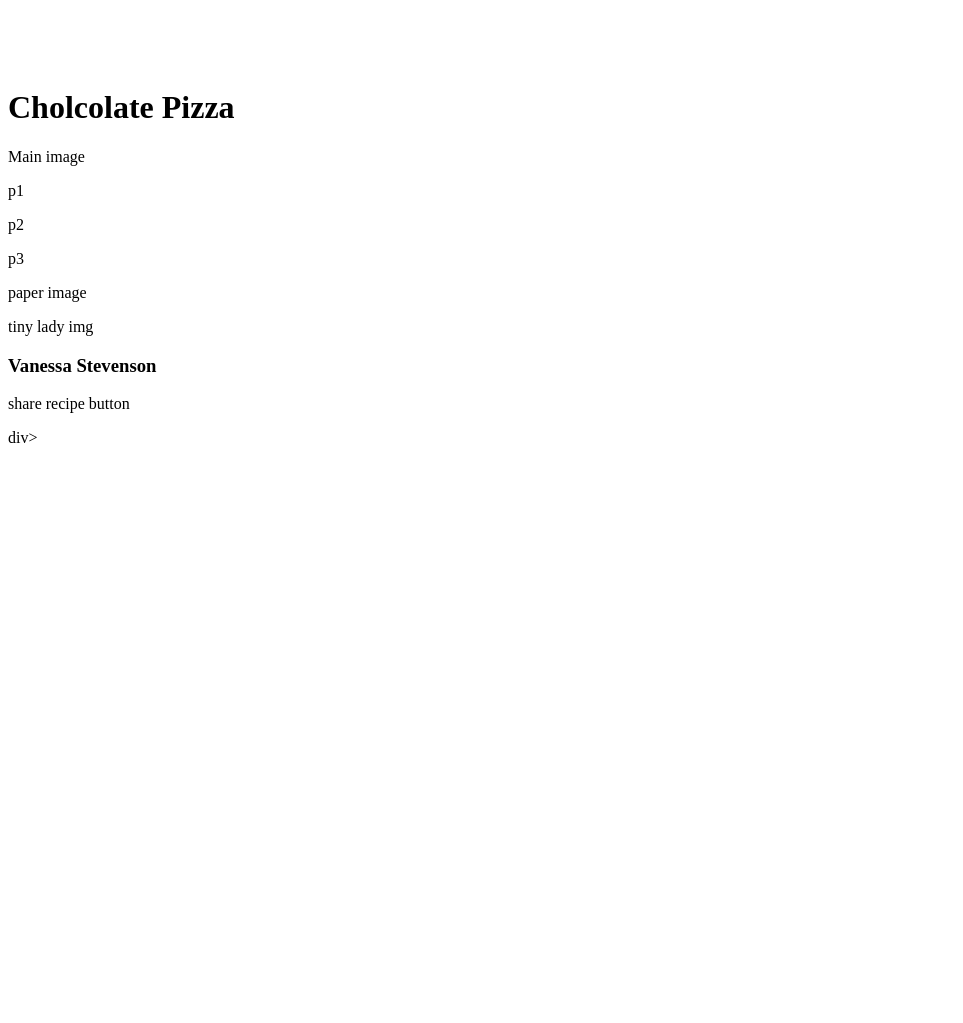
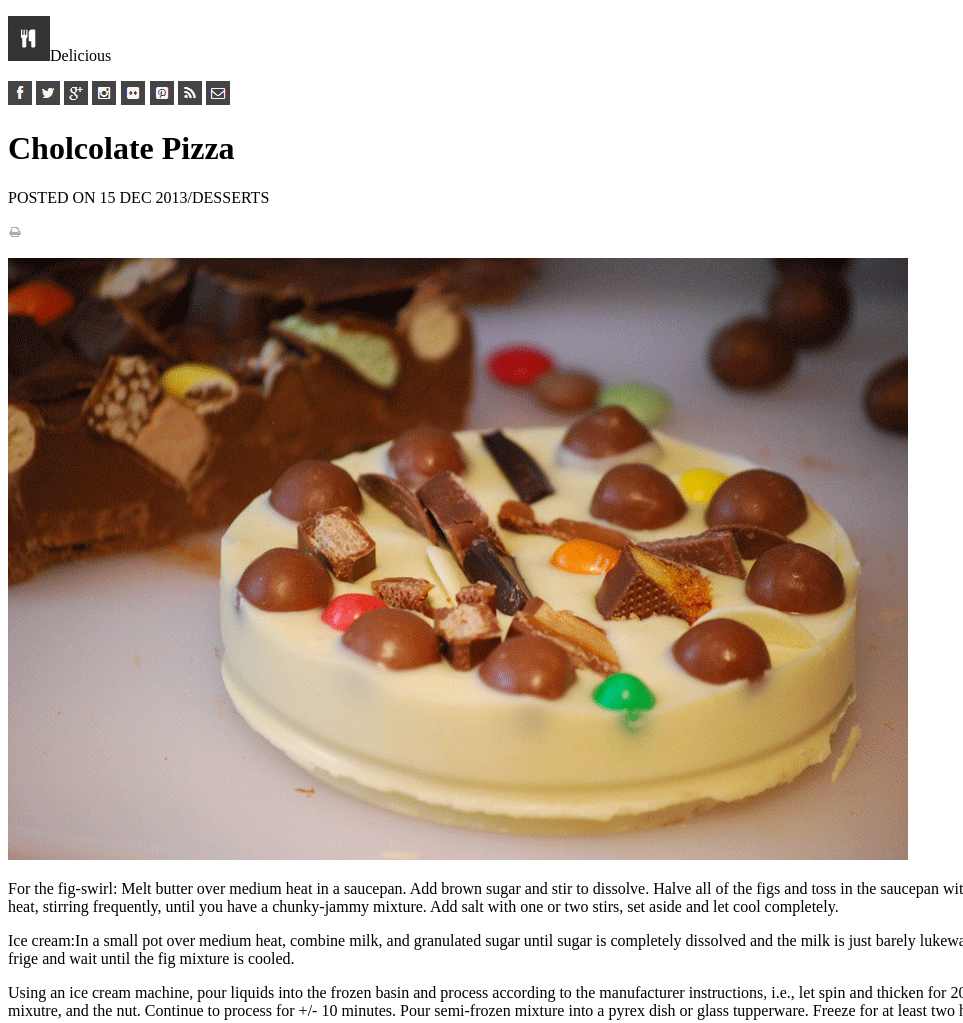
Before and after one commit to ravewillow6383/chocolate-pizza, a plain HTML site: page index.html in a window 1280 px wide. Shown: the top 1023 px of the page, without its empty margins (0-963 px from the left). Before the commit the page ends 800 px from the top, so only its background shows below. Drawn offline with Linux system fonts and the light colour scheme; files that its build step writes are made by us from their sources.

Commit message:
blocks 1-4 added images and text

```diff
--- a/index.html
+++ b/index.html
@@ -5,33 +5,36 @@
     <meta name="viewport" content="width=device-width, initial-scale=1.0">
     <meta http-equiv="X-UA-Compatible" content="ie=edge">
     <title>Document</title>
+    <link rel="stylesheet" href="style.css">
 </head>
 <body>
     <header>
         <nav class ="top">
-            <p><img src="" alt=""></p>
-            <p id="links">
-                <img src="" alt="">
-                <img src="" alt="">
-                <img src="" alt="">
-                <img src="" alt="">
-                <img src="" alt="">
-                <img src="" alt="">
-                <img src="" alt="">
-                <img src="" alt="">
-            </p>
+            <p><img src="img/logo.png" alt="">Delicious</p>
+            <section id="links">
+                <img src="img/fb-icon.png" alt="">
+                <img src="img/twit-icon.png" alt="">
+                <img src="img/gp-icon.png" alt="">
+                <img src="img/insta-icon.png" alt="">
+                <img src="img/flic-icon.png" alt="">
+                <img src="img/pint-icon.png" alt="">
+                <img src="img/rss-icon.png" alt="">
+                <img src="img/mail-icon.png" alt="">
+            </section>
         </nav>
         <div class ="title">
             <h1>Cholcolate Pizza</h1>
-            <p></p>
-            <p id="tinyPrint"></p>
+            <p>POSTED ON 15 DEC 2013/DESSERTS</p>
+            <section id="tinyPrint"><img src="img/print-icon.png" alt=""></section>
         </div>
     </header>
-    <p>Main image</p>
+    <p>
+        <img src="img/choco-pizza.png" alt="">
+    </p>
     <article>
-        <p>p1</p>
-        <p>p2</p>
-        <p>p3</p>
+        <p>For the fig-swirl: Melt butter over medium heat in a saucepan. Add brown sugar and stir to dissolve. Halve all of the figs and toss in the saucepan with water and lemon juice. Cook over medium heat, stirring frequently, until you have a chunky-jammy mixture. Add salt with one or two stirs, set aside and let cool completely.</p>
+        <p>Ice cream:In a small pot over medium heat, combine milk, and granulated sugar until sugar is completely dissolved and the milk is just barely lukewarm. Whisk in the egg yolks. Set mixture in the frige and wait until the fig mixture is cooled.</p>
+        <p>Using an ice cream machine, pour liquids into the frozen basin and process according to the manufacturer instructions, i.e., let spin and thicken for 20 minutes before adding mascarpone, fig jam mixutre, and the nut. Continue to process for +/- 10 minutes. Pour semi-frozen mixture into a pyrex dish or glass tupperware. Freeze for at least two hours before serving.</p>
     </article>
     <div id="paper">paper image</div>
     <div class="bottom">
@@ -39,7 +42,7 @@
         <h3>Vanessa Stevenson</h3>
         <p></p>
         <p>share recipe button</p>
-    </div>div>
+    </div>
     <footer>
         <p></p>
         <p></p>
```
